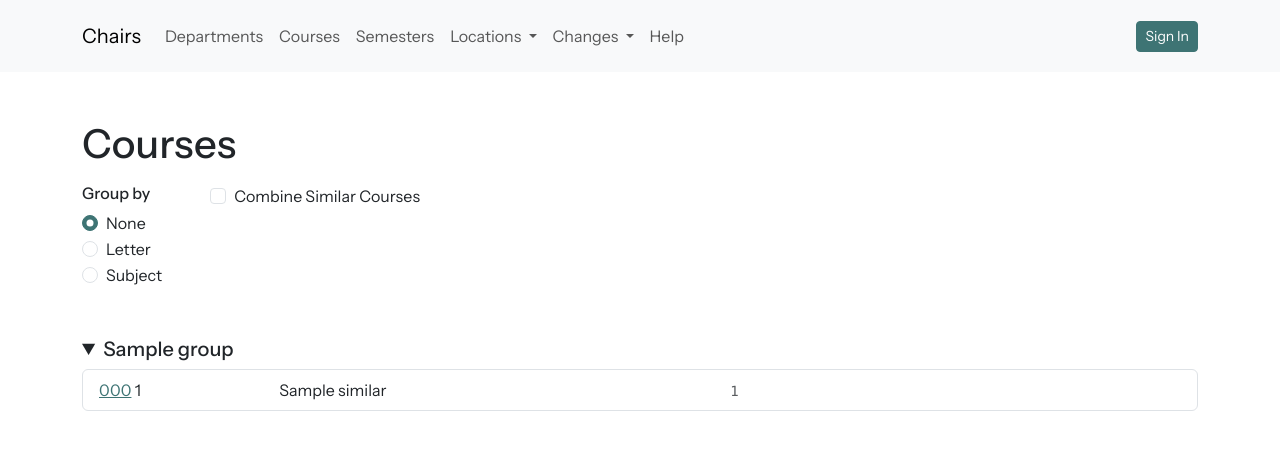
After one commit to readtu/S25ISD1PM, a Django app: template courses_app/templates/courses_app/list_courses.html in a window 1280 px wide. The commit adds this page. Shown: the top 458 px of the page. Run offline with Django 5.2, Linux system fonts and the light colour scheme; the template is opened without the code that fills it: most values are stand-ins (such as "Sample title", 1, 10 or a date in 2020); style sheets or scripts are compiled from the project's sources; some libraries are stand-ins or nearby versions.

Commit message:
Added full support for base courses

```diff
--- a/chairs_app/templates/chairs_app/base.html
+++ b/chairs_app/templates/chairs_app/base.html
@@ -21,6 +21,7 @@
             <div class="collapse navbar-collapse d-flex justify-content-between">
                 <ul class="navbar-nav">
                     <li class="nav-item"><a href="{% url 'list_departments' %}" class="nav-link">Departments</a></li>
+                    <li class="nav-item"><a href="{% url 'list_courses' %}" class="nav-link">Courses</a></li>
                     <li class="nav-item"><a href="{% url 'list_semesters' %}" class="nav-link">Semesters</a></li>
                     <li class="nav-item dropdown">
                         <a class="nav-link dropdown-toggle" href="#" role="button" data-bs-toggle="dropdown">
--- /dev/null
+++ b/courses_app/templates/courses_app/list_courses.html
@@ -0,0 +1,67 @@
+{% extends 'chairs_app/base.html' %}
+{% block title %}Courses{% endblock %}
+{% block body %}
+<section class="container pt-5 pb-0">
+    <h1 class="mb-3">Courses</h1>
+    <form class="d-flex gap-5">
+        <fieldset>
+            <legend class="h6">Group by</legend>
+            <div class="form-check">
+                <input class="form-check-input" type="radio" name="group_by" id="group_by__none" value="none"
+                    data-refresh {%if not group_by or group_by == "none" %} checked {%endif%}>
+                <label class="form-check-label" for="group_by__none">None</label>
+            </div>
+            <div class="form-check">
+                <input class="form-check-input" type="radio" name="group_by" id="group_by__letter" value="letter"
+                    data-refresh {%if group_by == "letter" %} checked {%endif%}>
+                <label class="form-check-label" for="group_by__letter">Letter</label>
+            </div>
+            <div class="form-check">
+                <input class="form-check-input" type="radio" name="group_by" id="group_by__subject" value="subject"
+                    data-refresh {%if group_by == "subject" %} checked {%endif%}>
+                <label class="form-check-label" for="group_by__subject">Subject</label>
+            </div>
+        </fieldset>
+        <fieldset>
+            <div class="form-check">
+                <input class="form-check-input" type="checkbox" name="combine_by" id="combine_by" value="True"
+                    data-refresh {%if combine_by%} checked {%endif%}>
+                <label class="form-check-label" for="combine_by">Combine Similar Courses</label>
+            </div>
+        </fieldset>
+    </form>
+</section>
+<section class="container py-5">
+    <div class="d-flex flex-column gap-5">
+        {% for heading, similars in groups.items %}
+        <details open>
+            <summary class="h5 mb-2">{{heading}}</summary>
+            <div class="list-group">
+                {% for similars in similars.values %}
+                <div class="list-group-item">
+                    {% for course in similars %}
+                    <div class="row g-0">
+                        <div class="col col-2">
+                            {% if not combine_by or forloop.first %}
+                            <a href="{{course.subject.get_absolute_url}}">{{course.subject.code}}</a>
+                            {{course.number}}
+                            {% endif %}
+                        </div>
+                        <div class="col col-5">
+                            {% if not combine_by or forloop.first %}
+                            {{course.name}}
+                            {% endif %}
+                        </div>
+                        <div class="col col-5">
+                            <code class="small text-muted">{{course.uuid}}</code>
+                        </div>
+                    </div>
+                    {% endfor %}
+                </div>
+                {% endfor %}
+            </div>
+        </details>
+        {% endfor %}
+    </div>
+</section>
+{% endblock %}
--- a/semesters_app/views.py
+++ b/semesters_app/views.py
@@ -62,8 +62,8 @@ def create_semester(request: HttpRequest) -> HttpResponse:
 @require_http_methods(["GET", "POST"])
 def view_semester(request: HttpRequest, uuid: str) -> HttpResponse:
     semester = get_object_or_404(Semester, uuid=uuid)
-    classes = semester.classes.all()
-    classes_codes = sorted(set(classes.values_list("code", flat=True)))
+    sections = semester.sections.all()
+    classes_codes = sorted(set(sections.values_list("code", flat=True)))
     professors = User.objects.filter(role=UserRole.PROFESSOR).order_by("name")
     buildings = Building.objects.all().prefetch_related("rooms")
     return render(
@@ -71,7 +71,7 @@ def view_semester(request: HttpRequest, uuid: str) -> HttpResponse:
         f"{__package__}/{view_semester.__name__}.html",
         {
             "semester": semester,
-            "classes": classes,
+            "sections": sections,
             "course_codes": classes_codes,
             "professors": professors,
             "buildings": buildings,
```
Also changed, not shown: chairs_project/banner.py (+28 -16 lines), classes_app/models.py (deleted, +0 -23 lines), courses_app/models.py (added, +40 -0 lines), courses_app/urls.py (added, +11 -0 lines), courses_app/views.py (added, +44 -0 lines), semesters_app/templates/semesters_app/view_semester.html (+7 -7 lines), classes_app/migrations/0002_class_subject.py (deleted), classes_app/migrations/0003_class_room.py (deleted), classes_app/migrations/0004_class_is_suggestion.py (deleted), classes_app/migrations/__init__.py (deleted), courses_app/__init__.py (added), courses_app/migrations/0001_initial.py, courses_app/migrations/0002_alter_course_options_rename_code_course_number.py (added), courses_app/migrations/0003_alter_course_subject_section.py (added), 1 more files.
